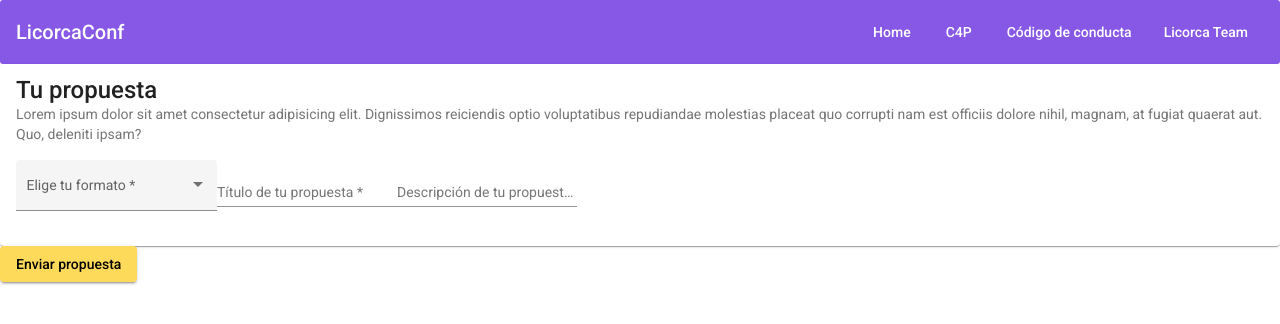
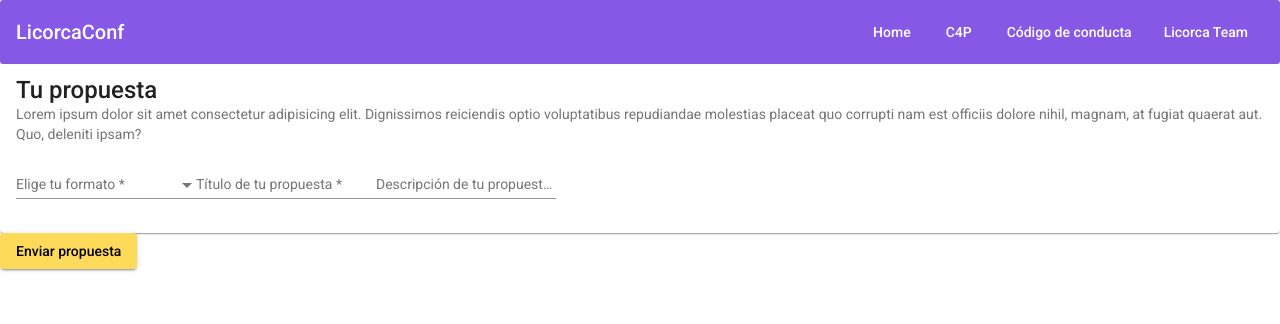
Before and after one commit to cristinapampin/licorcaconf, an Angular app: page /call-4-papers in a window 1280 px wide. Shown: the top 324 px of the page. Built offline with nearby package versions, Linux system fonts and the light colour scheme.

Commit message:
rename typePaper enum

```diff
--- a/src/app/model/typePaper.enum.ts
+++ b/src/app/model/typePaper.enum.ts
@@ -1,4 +1,4 @@
-export enum typePaper {
+export enum TypePaperEnum {
   talk,
   openSpace
 }
--- a/src/app/pages/call4papers/call4papers.component.html
+++ b/src/app/pages/call4papers/call4papers.component.html
@@ -6,7 +6,7 @@
         voluptatibus repudiandae molestias placeat quo corrupti nam est officiis dolore nihil, magnam, at fugiat quaerat
         aut. Quo, deleniti ipsam?</mat-card-subtitle>
 
-      <mat-form-field appearance="fill">
+      <mat-form-field>
         <mat-label>Elige tu formato</mat-label>
         <mat-select formControlName="typePaper">
           <mat-option value="typePaper.talk">Charla</mat-option>
--- a/src/app/pages/call4papers/call4papers.component.ts
+++ b/src/app/pages/call4papers/call4papers.component.ts
@@ -1,6 +1,6 @@
 import { Component, OnInit } from '@angular/core';
 import { FormBuilder, FormGroup, Validators } from '@angular/forms';
-import { typePaper } from 'src/app/model/typePaper.enum';
+import { TypePaperEnum } from 'src/app/model/typePaper.enum';
 
 @Component({
   selector: 'app-call4papers',
@@ -10,7 +10,7 @@ import { typePaper } from 'src/app/model/typePaper.enum';
 export class Call4papersComponent implements OnInit {
 
   paperForm: FormGroup
-  typePaper: typePaper
+  typePaper: TypePaperEnum
 
   constructor(private formBuilder: FormBuilder) { }
 
@@ -41,6 +41,7 @@ export class Call4papersComponent implements OnInit {
     })
   }
 
+
   savePaper() {
     console.log(this.paperForm.value, this.paperForm.valid)
   }
```
